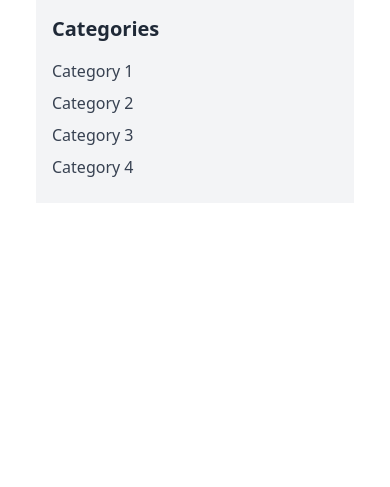
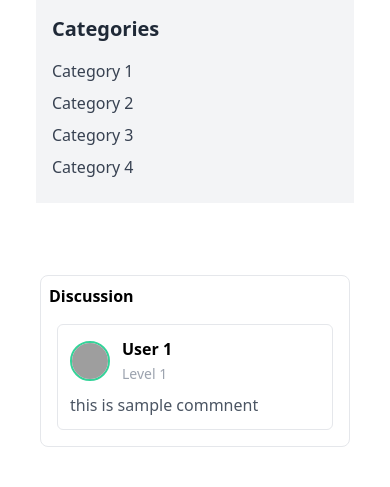
Before and after one commit to Taha-mlaiki/yc_Drive-2, a PHP site: page /Pages/blogDetail.php in a window 390 px wide. Shown: the part 1804-2291 px from the top of the page. Before the commit the page ends 1981 px from the top, so only its background shows below. Run offline with PHP 8.4, Linux system fonts and the light colour scheme; grey boxes are pictures that could not be loaded.

Commit message:
#60 Create the section area

```diff
--- a/Pages/blogDetail.php
+++ b/Pages/blogDetail.php
@@ -79,9 +79,33 @@ require_once "./components/navbar.php";
             </div>
 
         </div>
+        <div class="bg-white rounded-lg border p-1 md:p-3 m-10">
+            <h3 class="font-semibold p-1">Discussion</h3>
+            <!-- Comment Container -->
+            <div class="flex flex-col gap-5 m-3">
+                <div class="flex w-full justify-between border rounded-md">
+
+                    <div class="p-3">
+                        <div class="flex gap-3 items-center">
+                            <img src="https://avatars.githubusercontent.com/u/22263436?v=4"
+                                class="object-cover w-10 h-10 rounded-full border-2 border-emerald-400  shadow-emerald-400">
+                            <h3 class="font-bold">
+                                User 1
+                                <br>
+                                <span class="text-sm text-gray-400 font-normal">Level 1</span>
+                            </h3>
                         </div>
-</main>
-<script src="https://cdn.jsdelivr.net/npm/axios/dist/axios.min.js"></script>
+                        <p class="text-gray-600 mt-2">
+                            this is sample commnent
+                        </p>
+                    </div>
+                </div>
+            </div>
+        </div>
+    </div>
+</main
+    <script src="https://cdn.jsdelivr.net/npm/axios/dist/axios.min.js">
+</script>
 
 
 
--- a/assets/css/style.css
+++ b/assets/css/style.css
@@ -670,6 +670,14 @@ video {
   grid-column: span 2 / span 2;
 }
 
+.m-10 {
+  margin: 2.5rem;
+}
+
+.m-3 {
+  margin: 0.75rem;
+}
+
 .mx-auto {
   margin-left: auto;
   margin-right: auto;
@@ -1039,6 +1071,10 @@ video {
 
 .gap-5 {
   gap: 1.25rem;
+}
+
+.gap-3 {
+  gap: 0.75rem;
 }
 
 .gap-x-1 {
@@ -1183,6 +1219,10 @@ video {
   border-width: 1px;
 }
 
+.border-2 {
+  border-width: 2px;
+}
+
 .border-b {
   border-bottom-width: 1px;
 }
@@ -1215,6 +1255,16 @@ video {
   border-color: rgb(79 70 229 / var(--tw-border-opacity, 1));
 }
 
+.border-emerald-400 {
+  --tw-border-opacity: 1;
+  border-color: rgb(52 211 153 / var(--tw-border-opacity, 1));
+}
+
+.border-gray-400 {
+  --tw-border-opacity: 1;
+  border-color: rgb(156 163 175 / var(--tw-border-opacity, 1));
+}
+
 .bg-black\/30 {
   background-color: rgb(0 0 0 / 0.3);
 }
@@ -1385,6 +1440,10 @@ video {
   padding: 1.5rem;
 }
 
+.p-3 {
+  padding: 0.75rem;
+}
+
 .px-2 {
   padding-left: 0.5rem;
   padding-right: 0.5rem;
@@ -1551,6 +1627,10 @@ video {
   font-weight: 600;
 }
 
+.font-normal {
+  font-weight: 400;
+}
+
 .uppercase {
   text-transform: uppercase;
 }
@@ -1702,6 +1796,11 @@ video {
   --tw-shadow: 0 1px 2px 0 rgb(0 0 0 / 0.05);
   --tw-shadow-colored: 0 1px 2px 0 var(--tw-shadow-color);
   box-shadow: var(--tw-ring-offset-shadow, 0 0 #0000), var(--tw-ring-shadow, 0 0 #0000), var(--tw-shadow);
+}
+
+.shadow-emerald-400 {
+  --tw-shadow-color: #34d399;
+  --tw-shadow: var(--tw-shadow-colored);
 }
 
 .filter {
```
Also changed, not shown: other parts of assets/css/style.css (+69 -0 lines). Lines whose indentation alone changed are shown as unchanged.
